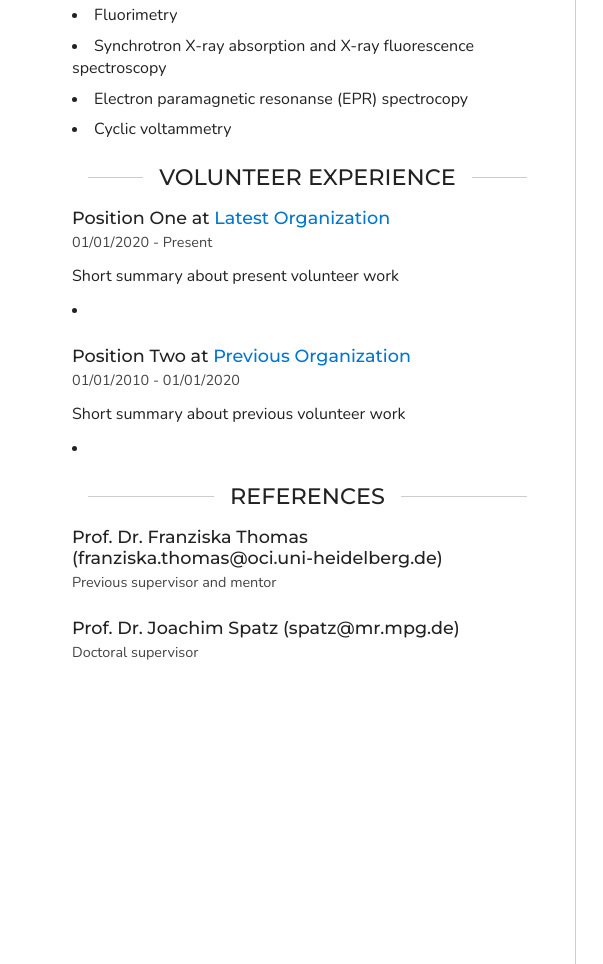
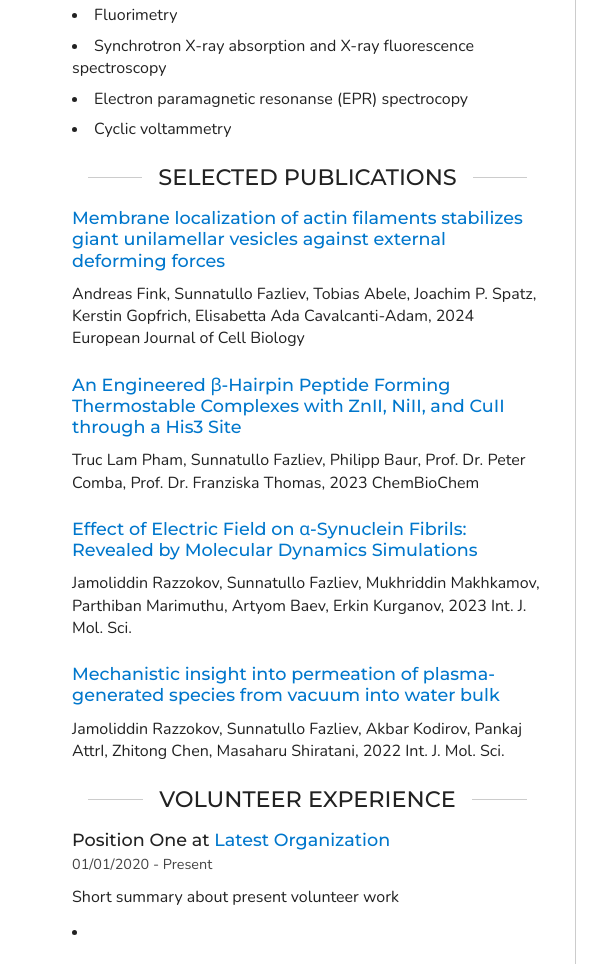
Before and after one commit to sunnatullofazliev/sunnatullofazliev.github.io, a plain HTML site: page index.html in a window 1280 px wide. Shown: the part 1020-1984 px from the top of the page, 0-603 px from the left. Drawn offline with nearby package versions, Linux system fonts and the light colour scheme.

Commit message:
update edu

```diff
--- a/index.html
+++ b/index.html
@@ -193,6 +193,55 @@
             </section>
 
 
+
+            <section>
+              <h2 class="section-heading">Selected Publications</h2>
+
+                <section>
+                  <h3>
+
+                      <a href="https://doi.org/10.1016/j.ejcb.2024.151428">Membrane localization of actin filaments stabilizes giant unilamellar vesicles against external deforming forces</a>
+
+                  </h3>
+                  <p>Andreas Fink, Sunnatullo Fazliev, Tobias Abele, Joachim P. Spatz, Kerstin Gopfrich, Elisabetta Ada Cavalcanti-Adam, 2024 European Journal of Cell Biology</p>
+
+
+                </section>
+
+                <section>
+                  <h3>
+
+                      <a href="https://doi.org/10.1002/cbic.202200588">An Engineered β-Hairpin Peptide Forming Thermostable Complexes with ZnII, NiII, and CuII through a His3 Site</a>
+
+                  </h3>
+                  <p>Truc Lam Pham, Sunnatullo Fazliev, Philipp Baur, Prof. Dr. Peter Comba, Prof. Dr. Franziska Thomas, 2023 ChemBioChem</p>
+
+
+                </section>
+
+                <section>
+                  <h3>
+
+                      <a href="https://doi.org/10.3390/ijms24076312">Effect of Electric Field on α-Synuclein Fibrils: Revealed by Molecular Dynamics Simulations</a>
+
+                  </h3>
+                  <p>Jamoliddin Razzokov, Sunnatullo Fazliev, Mukhriddin Makhkamov, Parthiban Marimuthu, Artyom Baev, Erkin Kurganov, 2023 Int. J. Mol. Sci.</p>
+
+
+                </section>
+
+                <section>
+                  <h3>
+
+                      <a href="https://doi.org/10.3390/ijms23116330">Mechanistic insight into permeation of plasma-generated species from vacuum into water bulk</a>
+
+                  </h3>
+                  <p>Jamoliddin Razzokov, Sunnatullo Fazliev, Akbar Kodirov, Pankaj AttrI, Zhitong Chen, Masaharu Shiratani, 2022 Int. J. Mol. Sci.</p>
+
+
+                </section>
+
+            </section>
 
 
 
```
Also changed, not shown: index_template.html (+4 -4 lines).
